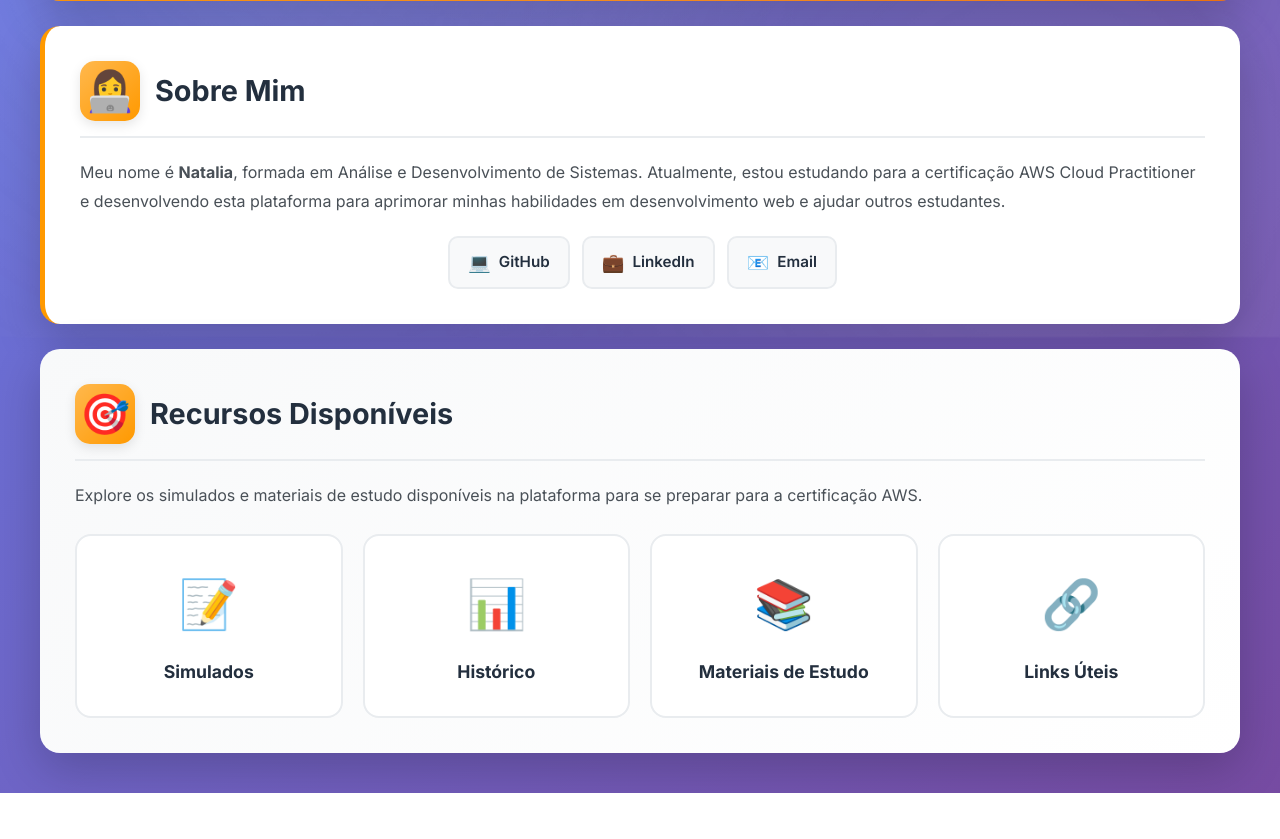
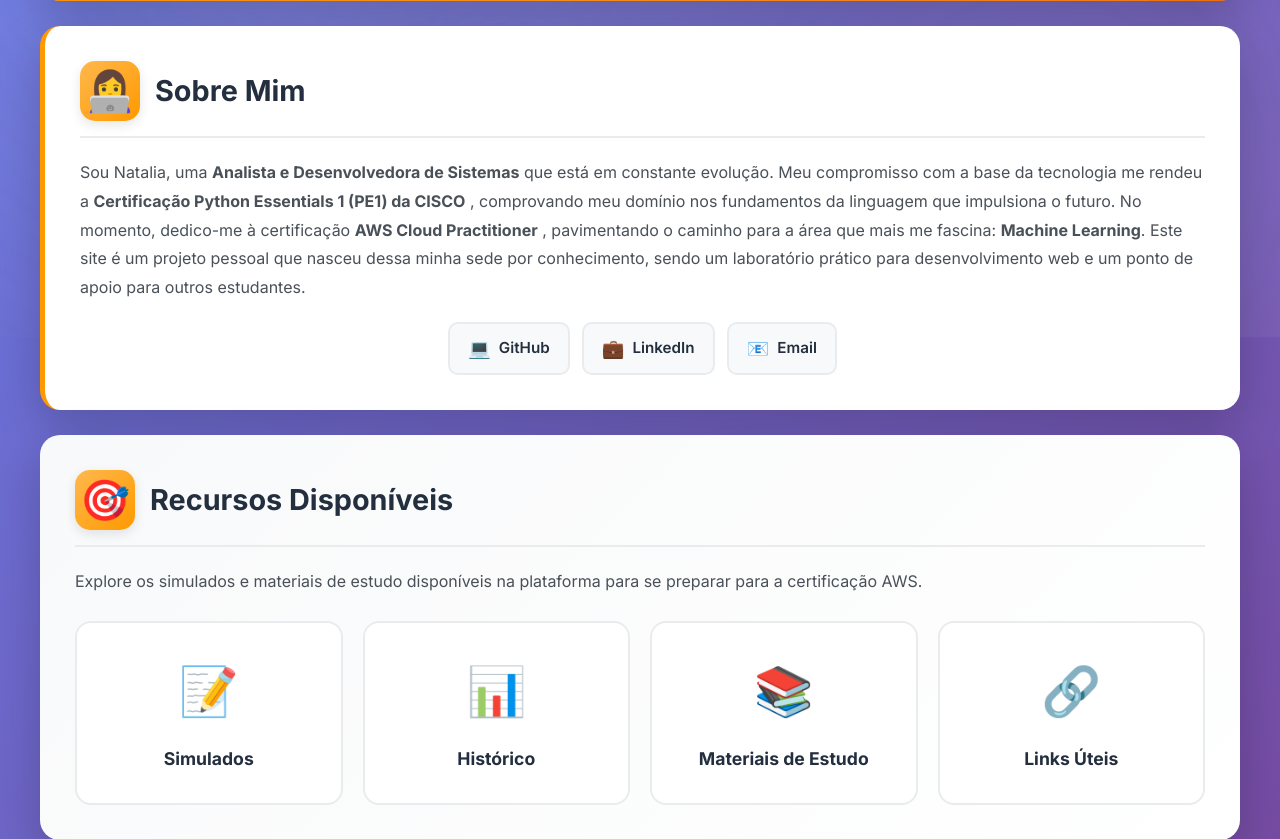
Before and after one commit to nataliaberbetviana/simulados-api, a Flask app: page / in a window 1280 px wide. Shown: the part 463-1302 px from the top of the page. Before the commit the page ends 1256 px from the top, so only its background shows below. Run offline with Flask 3, Linux system fonts and the light colour scheme.

Commit message:
feat: Adiciona certificação Python da CISCO e foco em Machine Learning ao 'Sobre Mim' Atualiza a seção 'Sobre Mim' com a conquista da Certificação Python Essentials 1 da CISCO e o objetivo de trabalhar com Machine Learning, valorizando o perfil da autora.

```diff
--- a/templates/home.html
+++ b/templates/home.html
@@ -466,9 +466,7 @@
                 <h2>Sobre Mim</h2>
             </div>
             <p>
-                Meu nome é <strong>Natalia</strong>, formada em Análise e Desenvolvimento de Sistemas.
-                Atualmente, estou estudando para a certificação AWS Cloud Practitioner e desenvolvendo
-                esta plataforma para aprimorar minhas habilidades em desenvolvimento web e ajudar outros estudantes.
+                Sou Natalia, uma <strong>Analista e Desenvolvedora de Sistemas</strong>  que está em constante evolução. Meu compromisso com a base da tecnologia me rendeu a <strong>Certificação Python Essentials 1 (PE1) da CISCO</strong> , comprovando meu domínio nos fundamentos da linguagem que impulsiona o futuro. No momento, dedico-me à certificação <strong>AWS Cloud Practitioner</strong> , pavimentando o caminho para a área que mais me fascina: <strong>Machine Learning</strong>. Este site é um projeto pessoal que nasceu dessa minha sede por conhecimento, sendo um laboratório prático para desenvolvimento web e um ponto de apoio para outros estudantes.
             </p>
             <div class="contact-links">
                 <a href="https://github.com/nataliaberbetviana" target="_blank" class="contact-link github">
```
